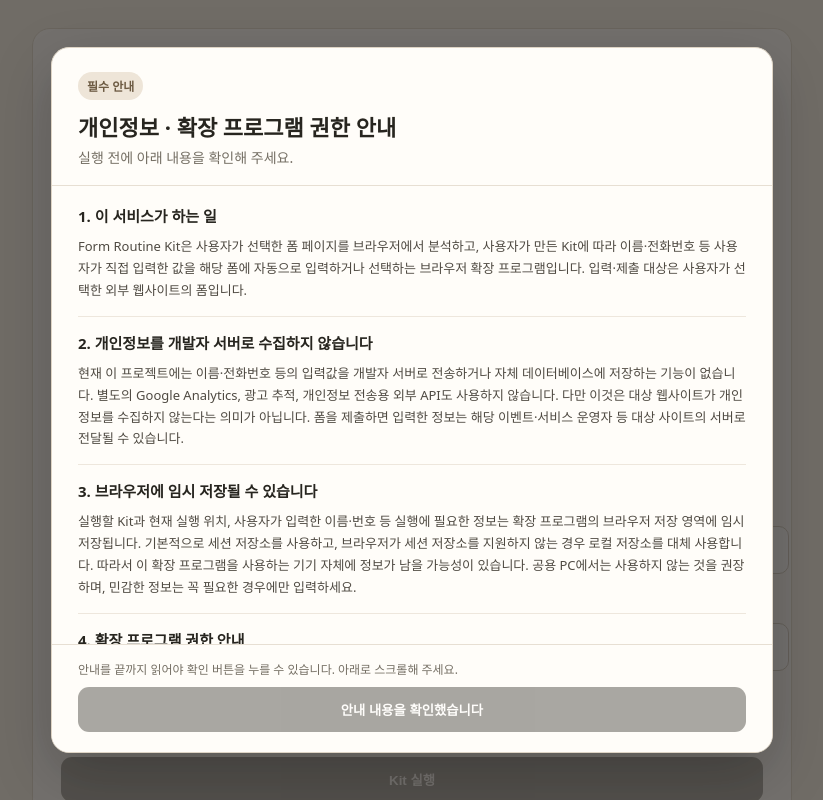
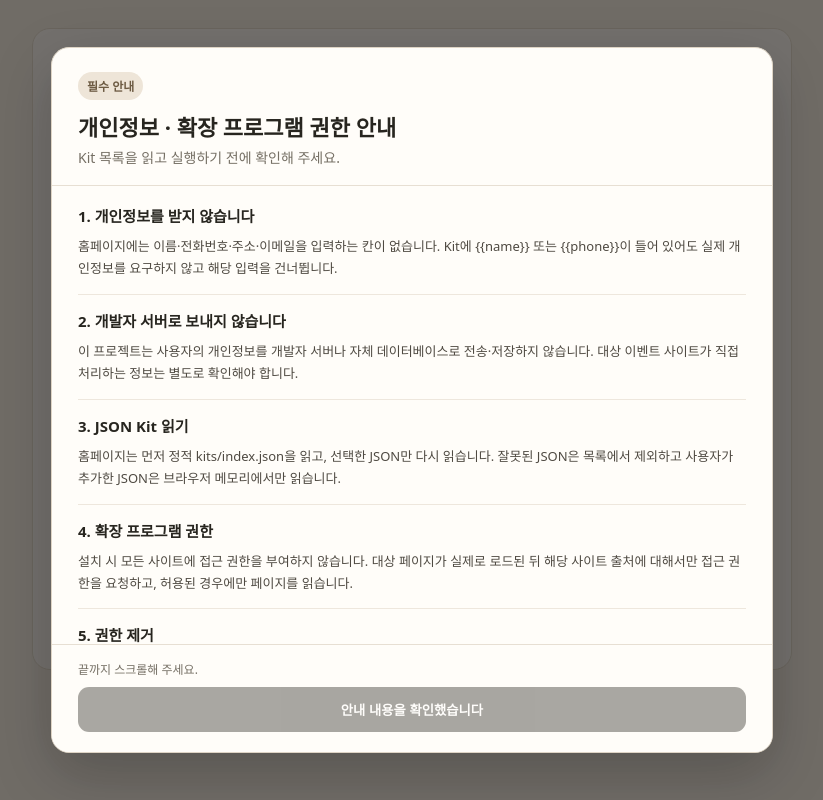
Before and after one commit to Ninetaild/form, a React (Vite) app: page / in a window 1280 px wide. Shown: the top 800 px of the page, without its empty margins (228-1051 px from the left). Built offline with nearby package versions, Linux system fonts and the light colour scheme; no server answers.

Commit message:
Apply formtest JSON reading, required notice, and privacy-safe placeholders

```diff
--- a/src/web/App.tsx
+++ b/src/web/App.tsx
@@ -1,95 +1,49 @@
 import{useEffect,useState}from'react';
-type Kit={file:string;title:string;uploadedAt:string;uploadedDate:string;url:string};type KitJson={version:number;title:string;forms:any[]};type UploadedKit={file:string;title:string;uploadedAt:string;uploadedDate:string;url:string;kit:KitJson};
-const GITHUB_API='https://api.github.com/repos/Ninetaild/form';
-const toKstDate=(iso:string)=>{const p=new Intl.DateTimeFormat('en-US',{timeZone:'Asia/Seoul',month:'2-digit',day:'2-digit'}).formatToParts(new Date(iso));const m=p.find(x=>x.type==='month')?.value||'01';const d=p.find(x=>x.type==='day')?.value||'01';return `${m}-${d}`;};
-const loadKitCatalog=async():Promise<Kit[]>=>{
- const r=await fetch(`${GITHUB_API}/contents/public/kits/src?ref=main`,{headers:{Accept:'application/vnd.github+json'}});if(!r.ok)throw 0;
- const entries=await r.json() as {name:string;download_url:string}[];
- const jsons=entries.filter(x=>/\.json$/i.test(x.name)&&true);
- const kits=await Promise.all(jsons.map(async x=>{
-   const [data,commits]=await Promise.all([
-     fetch(x.download_url).then(r=>{if(!r.ok)throw 0;return r.json() as Promise<KitJson>}),
-     fetch(`${GITHUB_API}/commits?path=public/kits/src/${encodeURIComponent(x.name)}&per_page=1`,{headers:{Accept:'application/vnd.github+json'}}).then(r=>{if(!r.ok)throw 0;return r.json() as Promise<any[]>})
-   ]);
-   const uploadedAt=commits[0]?.commit?.committer?.date||commits[0]?.commit?.author?.date;if(!uploadedAt)throw 0;
-   return {file:x.name,title:data.title||x.name,uploadedAt,uploadedDate:toKstDate(uploadedAt),url:x.download_url};
- }));
- return kits.sort((a,b)=>b.uploadedAt.localeCompare(a.uploadedAt));
+
+type Kit={file:string;title:string;uploadedAt:string;uploadedDate:string;url:string};
+type KitJson={version:number;title:string;forms:any[]};
+type LocalKit={file:string;title:string;uploadedAt:string;uploadedDate:string;url:string;kit:KitJson};
+
+const WEB_ORIGIN='https://ninetaild.github.io';
+const send=(type:string,payload:any={})=>window.postMessage({source:'form-routine-kit-web',type,...payload},WEB_ORIGIN);
+const kstDate=(iso:string)=>{const p=new Intl.DateTimeFormat('en-CA',{timeZone:'Asia/Seoul',year:'numeric',month:'2-digit',day:'2-digit'}).formatToParts(new Date(iso));return[p.find(x=>x.type==='year')?.value||'0000',p.find(x=>x.type==='month')?.value||'01',p.find(x=>x.type==='day')?.value||'01'].join('-')};
+const readCatalog=async():Promise<Kit[]>=>{
+ const r=await fetch('./kits/index.json',{cache:'no-store',headers:{Accept:'application/json'}});if(!r.ok)throw new Error('Kit 목록을 읽지 못했습니다: '+r.status);
+ const a=await r.json();if(!Array.isArray(a))throw new Error('Kit 목록 형식이 올바르지 않습니다.');
+ return a.filter((x:any)=>typeof x?.file==='string'&&/^[^/\\]+\.json$/i.test(x.file)).map((x:any)=>{const at=typeof x.uploadedAt==='string'&&x.uploadedAt?x.uploadedAt:'1970-01-01T00:00:00.000Z';return{file:x.file,title:x.title||x.file,uploadedAt:at,uploadedDate:/^\d{4}-\d{2}-\d{2}$/.test(x.uploadedDate||'')?x.uploadedDate:kstDate(at),url:'./kits/src/'+encodeURIComponent(x.file)}}).sort((a:any,b:any)=>b.uploadedAt.localeCompare(a.uploadedAt));
 };
-const WEB_ORIGIN='https://ninetaild.github.io';
-const resolve=(u:string,n:string,num:string)=>{const raw=String(u||'').trim().replaceAll('{{name}}',encodeURIComponent(n)).replaceAll('{{num}}',encodeURIComponent(num)).replaceAll('{{phone}}',encodeURIComponent(num));if(/^https?:\/\//i.test(raw))return raw;if(/^\/\//.test(raw))return location.protocol+raw;return 'https://'+raw.replace(/^\/+/, '');};
-const send=(type:string,payload:any={})=>window.postMessage({source:'form-routine-kit-web',type,...payload},WEB_ORIGIN);
-
-const noticeSections=[
-  {title:'1. 이 서비스가 하는 일',body:'Form Routine Kit은 사용자가 선택한 폼 페이지를 브라우저에서 분석하고, 사용자가 만든 Kit에 따라 이름·전화번호 등 사용자가 직접 입력한 값을 해당 폼에 자동으로 입력하거나 선택하는 브라우저 확장 프로그램입니다. 입력·제출 대상은 사용자가 선택한 외부 웹사이트의 폼입니다.'},
-  {title:'2. 개인정보를 개발자 서버로 수집하지 않습니다',body:'현재 이 프로젝트에는 이름·전화번호 등의 입력값을 개발자 서버로 전송하거나 자체 데이터베이스에 저장하는 기능이 없습니다. 별도의 Google Analytics, 광고 추적, 개인정보 전송용 외부 API도 사용하지 않습니다. 다만 이것은 대상 웹사이트가 개인정보를 수집하지 않는다는 의미가 아닙니다. 폼을 제출하면 입력한 정보는 해당 이벤트·서비스 운영자 등 대상 사이트의 서버로 전달될 수 있습니다.'},
-  {title:'3. 브라우저에 임시 저장될 수 있습니다',body:'실행할 Kit과 현재 실행 위치, 사용자가 입력한 이름·번호 등 실행에 필요한 정보는 확장 프로그램의 브라우저 저장 영역에 임시 저장됩니다. 기본적으로 세션 저장소를 사용하고, 브라우저가 세션 저장소를 지원하지 않는 경우 로컬 저장소를 대체 사용합니다. 따라서 이 확장 프로그램을 사용하는 기기 자체에 정보가 남을 가능성이 있습니다. 공용 PC에서는 사용하지 않는 것을 권장하며, 민감한 정보는 꼭 필요한 경우에만 입력하세요.'},
-  {title:'4. 확장 프로그램 권한 안내',body:'현재 확장 프로그램은 storage 권한으로 브라우저 내 실행 정보를 저장하고, tabs 권한으로 현재 탭을 확인하거나 새 탭을 여는 데 사용합니다. 또한 폼 자동화를 위해 모든 웹사이트(<all_urls>)에 콘텐츠 스크립트를 실행할 수 있는 권한을 요청합니다. 이 권한은 브라우저가 웹페이지의 문항·입력란·버튼을 읽고 자동 입력을 수행하기 위해 필요합니다. 현재 코드에서는 이 권한으로 수집한 입력값을 개발자 서버로 전송하는 기능을 두고 있지 않지만, 사용자는 설치 전에 이 넓은 페이지 접근 권한을 이해해야 합니다.'},
-  {title:'5. 외부 사이트로 전송되는 정보',body:'Kit 실행 과정에서 실제 개인정보가 전달되는 곳은 사용자가 선택한 대상 폼 페이지입니다. 예를 들어 이름이나 전화번호를 입력하고 제출하면 그 정보는 해당 사이트의 운영자·수탁자·제3자 등 대상 사이트가 정한 처리 주체에게 전달될 수 있습니다. 대상 사이트의 개인정보처리방침, 이용약관, 이벤트 안내를 확인한 뒤 사용하세요. Form Routine Kit 개발자는 대상 사이트의 개인정보 처리 방식을 통제하지 않습니다.'},
-  {title:'6. 동의·약관·제3자 제공은 반드시 확인하세요',body:'브라우저 확장 프로그램이 자동으로 입력한다고 해서 사용자의 동의가 자동으로 성립하는 것은 아닙니다. 특히 개인정보 수집·이용, 개인정보 제3자 제공, 마케팅 수신, 약관 동의와 같은 항목은 내용을 직접 확인하고 본인의 의사에 따라 선택해야 합니다. 동의하지 않는 내용이 포함된 경우 실행을 중단하거나 해당 항목을 직접 수정하세요. 대상 사이트의 동의 화면을 최종적으로 확인하는 책임은 사용자에게 있습니다.'},
-  {title:'7. 자동 제출에 관한 안내',body:'Kit에는 다음·제출 버튼을 자동으로 누르는 동작이 포함될 수 있습니다. 자동 입력·자동 제출은 대상 사이트의 이용약관이나 이벤트 운영정책에 의해 제한될 수 있습니다. 자동 실행 전에 입력값, 선택 항목, 동의 여부, 제출 대상을 반드시 확인하세요. 잘못된 Kit을 사용하면 원하지 않는 정보가 제출될 수 있습니다.'},
-  {title:'8. 권한과 동작을 직접 확인할 수 있습니다',body:'확장 프로그램은 현재 페이지의 문항과 선택지를 분석하여 자동 Kit을 만들 수 있습니다. 사용자는 확장 프로그램 팝업에서 어떤 문항과 동작이 Kit에 포함되는지 확인할 수 있습니다. 권한이 필요 이상으로 넓다고 판단되거나 대상 사이트를 신뢰할 수 없다면 설치·실행하지 마세요.'},
-  {title:'9. 브라우저 호환성',body:'현재 배포본은 Chromium 계열 브라우저(Chrome, Edge, Opera, Brave 등)를 중심으로 만들어져 있습니다. Firefox와 Safari는 동일한 확장 프로그램 파일로 완전히 동일하게 동작한다고 보장하지 않으며 별도의 호환 작업이 필요합니다. 사용 중인 브라우저에서 동작을 확인한 뒤 사용하세요.'},
-  {title:'10. 사용 전 최종 확인',body:'이 안내를 확인한 뒤에도 사용자는 (1) 입력할 개인정보가 필요한 범위인지, (2) 대상 사이트가 신뢰할 수 있는지, (3) 동의·제3자 제공 내용을 이해했는지, (4) 자동 제출할 내용이 정확한지 직접 확인해야 합니다. 이 확인란은 법률상 동의 자체를 대신하는 것이 아니라, 위 안내를 읽고 서비스의 데이터 처리 방식과 확장 프로그램 권한을 이해했다는 확인입니다.'}
-];
+const notice=[
+ ['1. 개인정보를 받지 않습니다','홈페이지에는 이름·전화번호·주소·이메일을 입력하는 칸이 없습니다. Kit에 {{name}} 또는 {{phone}}이 들어 있어도 실제 개인정보를 요구하지 않고 해당 입력을 건너뜁니다.'],
+ ['2. 개발자 서버로 보내지 않습니다','이 프로젝트는 사용자의 개인정보를 개발자 서버나 자체 데이터베이스로 전송·저장하지 않습니다. 대상 이벤트 사이트가 직접 처리하는 정보는 별도로 확인해야 합니다.'],
+ ['3. JSON Kit 읽기','홈페이지는 먼저 정적 kits/index.json을 읽고, 선택한 JSON만 다시 읽습니다. 잘못된 JSON은 목록에서 제외하고 사용자가 추가한 JSON은 브라우저 메모리에서만 읽습니다.'],
+ ['4. 확장 프로그램 권한','설치 시 모든 사이트에 접근 권한을 부여하지 않습니다. 대상 페이지가 실제로 로드된 뒤 해당 사이트 출처에 대해서만 접근 권한을 요청하고, 허용된 경우에만 페이지를 읽습니다.'],
+ ['5. 권한 제거','정해진 답변 입력이 끝나면 해당 사이트의 호스트 권한을 제거하고 작업을 종료합니다.'],
+ ['6. 직접 확인할 항목','개인정보 동의, 제3자 제공, 약관, CAPTCHA, 다음·최종 제출 등 사용자의 의사 확인이 필요한 동작은 자동으로 실행하지 않습니다.'],
+ ['7. 권한 거절','브라우저의 사이트 접근 권한 요청을 거절하면 자동 입력은 실행되지 않습니다.'],
+ ['8. 마지막 확인','응모 내용과 대상 사이트의 개인정보처리방침·이용약관을 직접 확인한 뒤 실행해 주세요. 이 안내는 법률상 동의를 대신하지 않습니다.']
+] as const;
 
 export default function App(){
- const[ks,setKs]=useState<Kit[]>([]),[uploadedKits,setUploadedKits]=useState<UploadedKit[]>([]),[file,setFile]=useState(''),[date,setDate]=useState(''),[name,setName]=useState(''),[num,setNum]=useState(''),[ok,setOk]=useState(false),[status,setStatus]=useState('');
- const[noticeOpen,setNoticeOpen]=useState(true),[noticeReady,setNoticeReady]=useState(false),[noticeEnd,setNoticeEnd]=useState(false);
- useEffect(()=>{loadKitCatalog().then(x=>{setKs(x);setDate(x[0]?.uploadedDate||'');setFile(x[0]?.file||'')}).catch(()=>setStatus('Kit 목록을 읽지 못했습니다.'))},[]);
- const dates=[...new Set(ks.map(k=>k.uploadedDate))];
- const allDates=uploadedKits.length?['내 파일',...dates]:dates;
- const dateKs=date==='내 파일'?uploadedKits.map(k=>k):ks.filter(k=>k.uploadedDate===date).sort((a,b)=>{const an=Number(a.file.replace(/\D/g,'')),bn=Number(b.file.replace(/\D/g,''));return (Number.isFinite(an)?an:Infinity)-(Number.isFinite(bn)?bn:Infinity)||a.file.localeCompare(b.file)});
- const currentIndex=Math.max(0,dateKs.findIndex(k=>k.file===file));
- const selectDate=(d:string)=>{setDate(d);const first=d==='내 파일'?uploadedKits[0]:ks.find(k=>k.uploadedDate===d);setFile(first?.file||'')};
- const uploadKit=async(e:React.ChangeEvent<HTMLInputElement>)=>{const files=[...Array.from(e.target.files||[])];e.target.value='';if(!files.length)return;const loaded:UploadedKit[]=[];for(const f of files){try{const kit=JSON.parse(await f.text()) as KitJson;if(!Array.isArray(kit?.forms)||!kit.forms.length||!kit.forms.every((x:any)=>x&&typeof x.url==='string'&&Array.isArray(x.steps)))continue;const stamp=new Date().toISOString();loaded.push({file:'local:'+stamp+':'+f.name,title:kit.title||f.name.replace(/\.json$/i,''),uploadedAt:stamp,uploadedDate:'내 파일',url:'',kit});}catch{}}if(!loaded.length){setStatus('사용할 수 있는 Form Routine Kit JSON을 찾지 못했습니다.');return}setUploadedKits(x=>[...loaded,...x]);setDate('내 파일');setFile(loaded[0].file);setStatus(loaded.length+'개의 JSON Kit을 추가했습니다.');};
- const moveKit=(delta:number)=>{if(!dateKs.length)return;const next=(currentIndex+delta+dateKs.length)%dateKs.length;setFile(dateKs[next].file)};
- const waitForExtension=()=>new Promise<boolean>(resolveReady=>{let done=false,attempts=0;let timer=0;let timeout=0;
- const finish=(v:boolean)=>{if(done)return;done=true;clearInterval(timer);clearTimeout(timeout);window.removeEventListener('message',on);resolveReady(v)};
- const on=(e:MessageEvent)=>{if(e.source!==window||e.origin!==location.origin||e.data?.source!=='form-routine-kit-extension')return;if(e.data.type==='pong'||e.data.type==='ready')finish(true)};
- window.addEventListener('message',on);
- const ping=()=>{attempts++;send('ping');if(attempts>=15)clearInterval(timer)};
- timer=window.setInterval(ping,200);timeout=window.setTimeout(()=>finish(false),3500);ping();
- });
- const prepare=()=>new Promise<{ok:boolean;message?:string}>(resolveReady=>{let done=false,attempts=0;let timer=0;let timeout=0;const requestId='prep-'+Date.now()+'-'+Math.random().toString(36).slice(2);
- const finish=(v:{ok:boolean;message?:string})=>{if(done)return;done=true;clearInterval(timer);clearTimeout(timeout);window.removeEventListener('message',on);resolveReady(v)};
- const on=(e:MessageEvent)=>{if(e.source!==window||e.origin!==location.origin||e.data?.source!=='form-routine-kit-extension'||e.data.requestId!==requestId)return;if(e.data.type==='prepared')finish({ok:true});if(e.data.type==='prepare-error')finish({ok:false,message:e.data.message})};
- window.addEventListener('message',on);
- const payload={kit:window.__formRoutinePayload?.kit,queue:window.__formRoutinePayload?.queue||[],name:window.__formRoutinePayload?.name||'',num:window.__formRoutinePayload?.num||''};
- const sendPrepare=()=>{attempts++;send('prepare',{payload,requestId});if(attempts>=15)clearInterval(timer)};
- timer=window.setInterval(sendPrepare,250);timeout=window.setTimeout(()=>finish({ok:false,message:'확장 프로그램 응답 시간 초과'}),4500);sendPrepare();
- });
- const run=async()=>{let tab:Window|null=null;try{setStatus('확장 프로그램 연결을 확인하는 중…');const selectedIndex=Math.max(0,dateKs.findIndex(k=>k.file===file));const ordered=dateKs.slice(selectedIndex);if(!ordered.length)throw 0;const loaded=await Promise.all(ordered.map(async k=>({kit:('kit' in k?k.kit:await fetch('./kits/src/'+k.file).then(r=>{if(!r.ok)throw 0;return r.json() as Promise<KitJson>})),file:k.file})));const first=loaded[0]?.kit?.forms?.[0];if(!first?.url)throw 0;
- tab=window.open('about:blank','_blank');if(!tab){setStatus('새 창이 차단되었습니다. 브라우저의 팝업 허용 후 다시 실행하세요.');return}
- window.__formRoutinePayload={kit:loaded[0].kit,queue:loaded.slice(1).map(x=>x.kit),name:name.trim(),num:num.trim()};
- const connected=await waitForExtension();if(!connected){delete window.__formRoutinePayload;tab.close();setStatus('확장 프로그램이 이 페이지에 연결되지 않았습니다. 확장 프로그램을 다시 로드한 뒤 이 페이지도 새로고침해 주세요.');return}
- setStatus('실행 정보를 확장 프로그램에 전달하는 중…');const prepared=await prepare();delete window.__formRoutinePayload;
- if(!prepared.ok){tab.close();setStatus(prepared.message?('실행 정보 전달 실패: '+prepared.message):'실행 정보를 확장 프로그램에 전달하지 못했습니다. 확장 프로그램과 이 페이지를 모두 새로고침한 뒤 재시도해 주세요.');return}
- tab.location.href=resolve(first.url,name.trim(),num.trim());setStatus('확장 프로그램 연결 및 Kit 전달 완료. 새 창의 첫 페이지에서 루틴을 자동 실행합니다.')}catch{delete window.__formRoutinePayload;if(tab&&!tab.closed)tab.close();setStatus('Kit을 읽거나 실행하지 못했습니다.')}};
+ const[kits,setKits]=useState<Kit[]>([]),[locals,setLocals]=useState<LocalKit[]>([]),[file,setFile]=useState(''),[date,setDate]=useState(''),[checked,setChecked]=useState(false),[status,setStatus]=useState('');
+ const[noticeOpen,setNoticeOpen]=useState(true),[noticeEnd,setNoticeEnd]=useState(false),[noticeReady,setNoticeReady]=useState(false);
+ useEffect(()=>{readCatalog().then(a=>{setKits(a);setDate(a[0]?.uploadedDate||'');setFile(a[0]?.file||'')}).catch(e=>setStatus(e.message||'Kit 목록을 읽지 못했습니다.'))},[]);
+ const dates=[...new Set(kits.map(x=>x.uploadedDate))],dateList=locals.length?['내 파일',...dates]:dates;
+ const shown=date==='내 파일'?locals:kits.filter(x=>x.uploadedDate===date);
+ const chooseDate=(d:string)=>{setDate(d);const x=d==='내 파일'?locals[0]:kits.find(k=>k.uploadedDate===d);setFile(x?.file||'')};
+ const addFiles=async(e:React.ChangeEvent<HTMLInputElement>)=>{const fs=[...Array.from(e.target.files||[])];e.target.value='';const a:LocalKit[]=[];for(const f of fs){try{const k=JSON.parse(await f.text());if(!Array.isArray(k?.forms)||!k.forms.length||!k.forms.every((x:any)=>x&&typeof x.url==='string'&&Array.isArray(x.steps)))continue;const t=new Date().toISOString();a.push({file:'local:'+t+':'+f.name,title:k.title||f.name,uploadedAt:t,uploadedDate:'내 파일',url:'',kit:k})}catch{}}if(a.length){setLocals(x=>[...a,...x]);setDate('내 파일');setFile(a[0].file);setStatus(a.length+'개의 JSON Kit을 브라우저에서 읽었습니다.')}else setStatus('사용할 수 있는 JSON Kit을 찾지 못했습니다.')};
+ const waitExtension=()=>new Promise<boolean>(resolve=>{let done=false,n=0;const on=(e:MessageEvent)=>{if(e.source===window&&e.origin===location.origin&&e.data?.source==='form-routine-kit-extension'&&(e.data.type==='ready'||e.data.type==='pong')){done=true;clearInterval(t);clearTimeout(to);window.removeEventListener('message',on);resolve(true)}};const t=window.setInterval(()=>{if(!done){send('ping');if(++n>=15)clearInterval(t)}},200);const to=window.setTimeout(()=>{if(!done){done=true;clearInterval(t);window.removeEventListener('message',on);resolve(false)}},3500);window.addEventListener('message',on);send('ping')});
+ const prepare=()=>new Promise<boolean>(resolve=>{const id='p-'+Date.now();let done=false;const on=(e:MessageEvent)=>{if(e.source!==window||e.origin!==location.origin||e.data?.source!=='form-routine-kit-extension'||e.data.requestId!==id)return;if(e.data.type==='prepared'){done=true;cleanup();resolve(true)}if(e.data.type==='prepare-error'){done=true;cleanup();setStatus(e.data.message||'실행 준비에 실패했습니다.');resolve(false)}};const cleanup=()=>{clearInterval(t);clearTimeout(to);window.removeEventListener('message',on)};let n=0;const t=window.setInterval(()=>{if(!done){send('prepare',{requestId:id,payload:window.__formRoutinePayload});if(++n>=15)clearInterval(t)}},250);const to=window.setTimeout(()=>{if(!done){done=true;cleanup();setStatus('확장 프로그램 응답 시간이 초과되었습니다.');resolve(false)}},4500);window.addEventListener('message',on);send('prepare',{requestId:id,payload:window.__formRoutinePayload})});
+ const run=async()=>{const item=shown.find(x=>x.file===file);if(!item){setStatus('Kit을 선택해 주세요.');return}try{const k='kit'in item?item.kit:await fetch(item.url,{cache:'no-store'}).then(async r=>{if(!r.ok)throw new Error('JSON 읽기 실패: '+r.status);return r.json()});if(!Array.isArray(k.forms)||!k.forms.length)throw new Error('실행할 폼이 없습니다.');window.__formRoutinePayload={kit:k,queue:[]};setStatus('확장 프로그램 연결을 확인하는 중…');if(!await waitExtension()){delete window.__formRoutinePayload;setStatus('확장 프로그램을 새로고침한 뒤 다시 시도해 주세요.');return}setStatus('대상 폼을 새 탭으로 여는 중…');const ok=await prepare();delete window.__formRoutinePayload;if(ok)setStatus('대상 페이지가 로드되면 사이트 권한 요청이 표시됩니다. 허용하면 정해진 답만 입력하고 권한을 제거합니다.')}catch(e:any){delete window.__formRoutinePayload;setStatus(e.message||'Kit 실행에 실패했습니다.')}};
  return <main className="shell">
-  {noticeOpen&&<div className="noticeOverlay" role="dialog" aria-modal="true" aria-labelledby="noticeTitle">
-   <div className="noticeModal">
-    <div className="noticeHeader"><div><span className="noticeBadge">필수 안내</span><h2 id="noticeTitle">개인정보 · 확장 프로그램 권한 안내</h2><p>실행 전에 아래 내용을 확인해 주세요.</p></div></div>
-    <div className="noticeScroll" onScroll={e=>{const el=e.currentTarget;if(el.scrollTop+el.clientHeight>=el.scrollHeight-12)setNoticeEnd(true)}}>
-      {noticeSections.map(s=><section className="noticeSection" key={s.title}><h3>{s.title}</h3><p>{s.body}</p></section>)}
-      <div className="noticeLast">위 안내의 내용을 확인했습니다. 특히 브라우저 저장, 대상 사이트로의 정보 전달, 확장 프로그램의 페이지 접근 권한 및 자동 제출 가능성을 이해했습니다.</div>
-    </div>
-    <div className="noticeFooter"><p className="noticeHint">{noticeEnd?'안내를 끝까지 확인했습니다. 아래 확인 버튼을 눌러 주세요.':'안내를 끝까지 읽어야 확인 버튼을 누를 수 있습니다. 아래로 스크롤해 주세요.'}</p><button className="primary noticeConfirm" disabled={!noticeEnd} onClick={()=>{setNoticeReady(true);setNoticeOpen(false)}}>안내 내용을 확인했습니다</button></div>
-   </div>
-  </div>}
-  <section className="card"><h1>Form Routine Kit</h1><p className="muted">사용자는 Kit을 선택하고 이름·번호를 입력한 뒤 실행만 합니다.</p>
-   <button className="noticeAgain" type="button" onClick={()=>{setNoticeOpen(true);setNoticeEnd(false)}}>개인정보·권한 안내 다시 보기</button>
-   <div className="uploadRow"><label className="uploadButton">JSON Kit 추가<input type="file" accept=".json,application/json" multiple onChange={uploadKit}/></label><span className="muted">저장한 Kit JSON을 추가</span></div>
-   <label>업로드일<select value={date} onChange={e=>selectDate(e.target.value)}>{allDates.map(d=><option key={d} value={d}>{d}</option>)}</select></label>
-   <div className="kitNavigator"><button type="button" disabled={!dateKs.length} onClick={()=>moveKit(-1)}>‹</button><span>{dateKs.length ? `${currentIndex+1} / ${dateKs.length}` : ''}</span><button type="button" disabled={!dateKs.length} onClick={()=>moveKit(1)}>›</button></div>
-   <label>Kit<select value={file} onChange={e=>setFile(e.target.value)}>{dateKs.map(k=><option key={k.file} value={k.file}>{k.title}</option>)}</select></label>
-   <label>이름<input value={name} onChange={e=>setName(e.target.value)}/></label>
-   <label>번호<input value={num} onChange={e=>setNum(e.target.value)}/></label>
-   <label className="check"><input type="checkbox" checked={ok} disabled={!noticeReady} onChange={e=>setOk(e.target.checked)}/> 안내 내용을 확인했습니다.</label>
-   {!noticeReady&&<p className="lockHint">먼저 필수 안내를 열어 끝까지 확인한 뒤 체크할 수 있습니다.</p>}
-   <button className="primary" disabled={!ok||!file} onClick={run}>Kit 실행</button>
-   <a className="download" href="./download/form-routine-kit-extension.zip" download>Chrome 확장 프로그램 ZIP 다운로드</a><p className="status">{status}</p>
+  {noticeOpen&&<div className="noticeOverlay" role="dialog" aria-modal="true"><div className="noticeModal"><div className="noticeHeader"><span className="noticeBadge">필수 안내</span><h2>개인정보 · 확장 프로그램 권한 안내</h2><p>Kit 목록을 읽고 실행하기 전에 확인해 주세요.</p></div><div className="noticeScroll" onScroll={e=>{const x=e.currentTarget;if(x.scrollTop+x.clientHeight>=x.scrollHeight-12)setNoticeEnd(true)}}>{notice.map(([t,b])=><section className="noticeSection" key={t}><h3>{t}</h3><p>{b}</p></section>)}<div className="noticeLast">안내를 끝까지 확인했습니다.</div></div><div className="noticeFooter"><p className="noticeHint">{noticeEnd?'안내를 끝까지 확인했습니다.':'끝까지 스크롤해 주세요.'}</p><button className="primary noticeConfirm" disabled={!noticeEnd} onClick={()=>{setNoticeReady(true);setNoticeOpen(false)}}>안내 내용을 확인했습니다</button></div></div></div>}
+  <section className="card"><h1>이벤트 응모 도우미</h1><p className="muted">개인정보를 받지 않고, Kit의 정해진 답변만 입력합니다.</p><button className="noticeAgain" onClick={()=>{setNoticeOpen(true);setNoticeEnd(false)}}>개인정보·권한 안내 다시 보기</button>
+   <div className="uploadRow"><label className="uploadButton">JSON Kit 추가<input type="file" accept=".json,application/json" multiple onChange={addFiles}/></label><span className="muted">브라우저에서만 읽습니다.</span></div>
+   <label>업로드일<select value={date} onChange={e=>chooseDate(e.target.value)}>{dateList.map(d=><option key={d} value={d}>{d}</option>)}</select></label>
+   <label>Kit<select value={file} onChange={e=>setFile(e.target.value)}>{shown.map(k=><option key={k.file} value={k.file}>{k.title}</option>)}</select></label>
+   <label className="check"><input type="checkbox" disabled={!noticeReady} checked={checked} onChange={e=>setChecked(e.target.checked)}/> 안내 내용을 확인했습니다.</label>
+   {!noticeReady&&<p className="lockHint">먼저 필수 안내를 끝까지 확인해 주세요.</p>}
+   <button className="primary" disabled={!checked||!file} onClick={run}>Kit 실행</button><a className="download" href="./download/form-routine-kit-extension.zip" download>Chrome 확장 프로그램 ZIP 다운로드</a><p className="status">{status}</p>
   </section>
- </main>
+ </main>;
 }
 declare global{interface Window{__formRoutinePayload?:any}}
```
